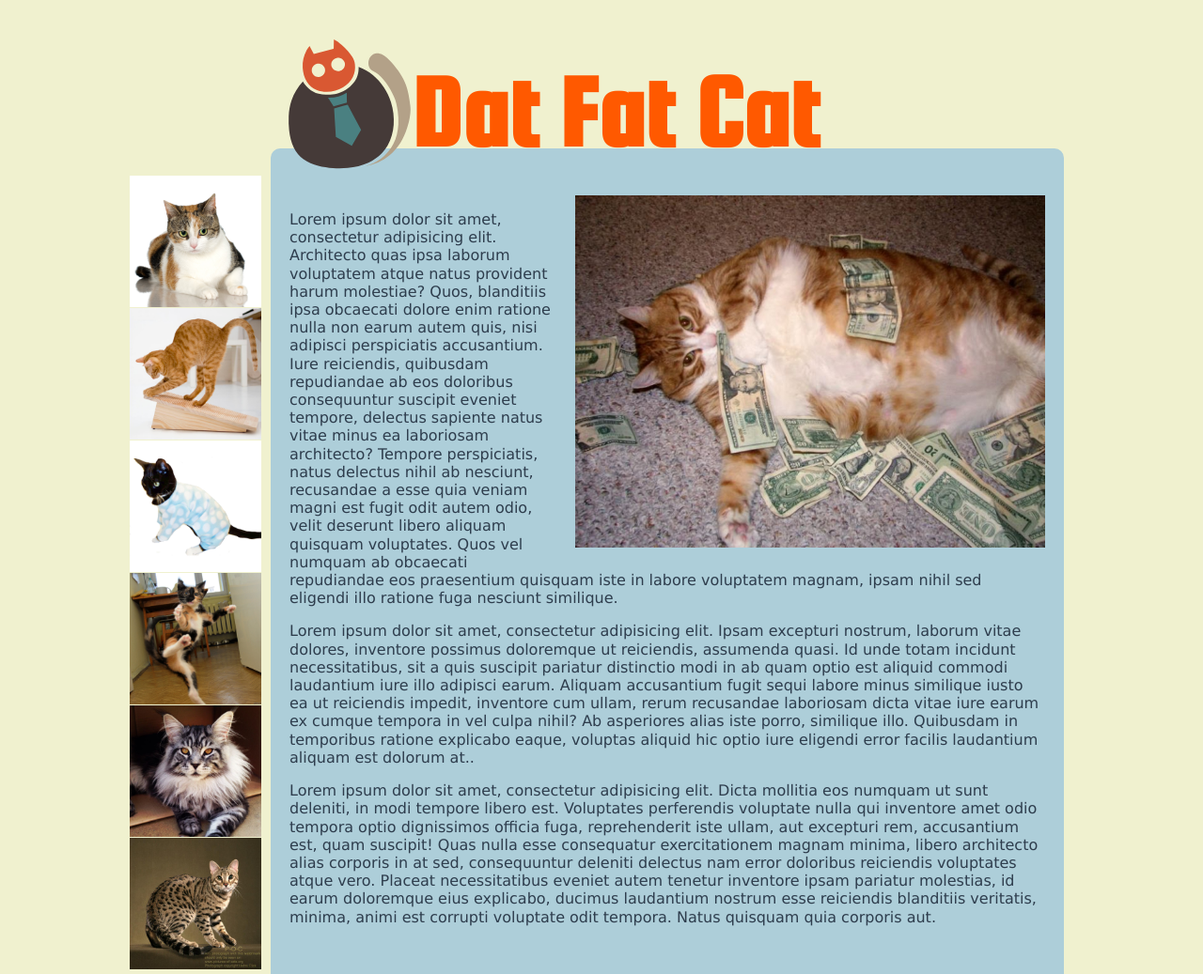
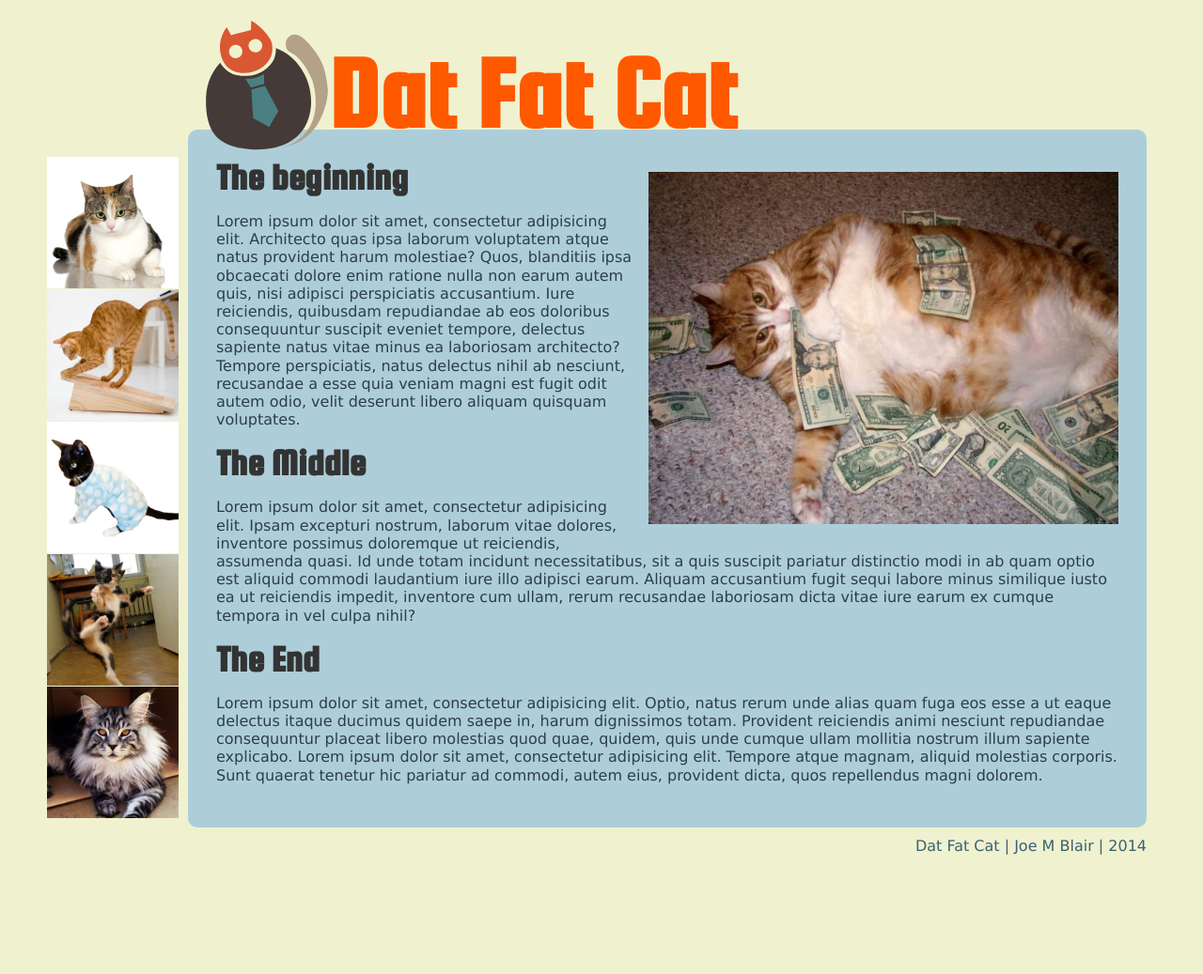
Before and after one commit to JoeMBlair/datfatcat.com, a plain HTML site: page html/index.html in a window 1280 px wide. Shown: the top 1037 px of the page at 94% size. After the commit the page ends 924 px from the top, so only its background shows below. Drawn offline with Linux system fonts and the light colour scheme; files whose address does not match are found by name.

Commit message:
Added some headers

```diff
--- a/html/css/dfc.css
+++ b/html/css/dfc.css
@@ -7,6 +7,14 @@ html {
 	font-family: Verdana, sans-serif;
 }
 
+h2 {
+	color: #333;
+	font-family: 'Squada One', sans-serif;
+	font-size: 40px;
+	padding: 0;
+	margin: 0;
+}
+
 main p {
 	color: #2E3D4D;
 	line-height: 120%;
@@ -14,7 +22,7 @@ main p {
 
 body {
 	min-width: 820px;
-	max-width: 1024px;
+	max-width: 1200px;
 	margin-left: auto;
 	margin-right: auto;
 }
@@ -22,7 +30,7 @@ body {
 header {
 	position: relative;
 	z-index: 1;
-	height: 150px;
+	height: 130px;
 	margin: 0;
 	padding-left: 10px;
 }
@@ -31,7 +39,7 @@ header img {
 	width: 150px;
 	height: 150px;
 	position: absolute;
-	margin: 30px 0 0 150px;
+	margin: 10px 0 0 150px;
 
 }
 
@@ -40,7 +48,7 @@ header h1 {
 	position: absolute;
 	font-size: 110px;
 	font-family: 'Squada One', sans-serif;
-	margin: 53px 0 0 300px;
+	margin: 33px 0 0 300px;
 	padding: 0;
 }
 
@@ -51,13 +59,13 @@ main {
 	max-width: 1200px;
 	min-height: 400px;
 	margin: 0 20px 10px 160px ;
-	padding: 50px 20px 50px 20px;
+	padding: 30px 30px 30px 30px;
 	border-radius: 10px;
 }
 
 main img {
 	display: block;
-	margin: 0px 0px 15px 15px;
+	margin: 15px 0px 15px 15px;
 	width: 500px;
 	height: 375px;
 	float: right;
--- a/html/index.html
+++ b/html/index.html
@@ -16,41 +16,25 @@
 		</header>
 
 		<aside>
-		<!-- 	<div class="block">
-				<img src="img/cat1.jpg" alt="Cat" />
-			</div>
-			<div class="block">
-				<img src="img/cat2.jpg" alt="Cat"/>
-			</div>
-			<div class="block">
-				<img src="img/cat3.jpg" alt="Cat"/>
-			</div>
-			<div class="block">
-				<img src="img/cat4.jpg" alt="Cat"/>
-			</div>
-			<div class="block">
-				<img src="img/cat5.jpg" alt="Cat"/>
-			</div>
-			<div class="block">
-				<img src="img/cat6.jpg" alt="Cat"/>
-			</div> -->
 			<ul>
 				<li><img src="img/cat1.jpg" alt=""></li>
 				<li><img src="img/cat2.jpg" alt=""></li>
 				<li><img src="img/cat3.jpg" alt=""></li>
 				<li><img src="img/cat4.jpg" alt=""></li>
 				<li><img src="img/cat5.jpg" alt=""></li>
-				<li><img src="img/cat6.jpg" alt=""></li>
 			</ul>
 		</aside>
 
 		<main>
 			<img src="img/fatcat1.jpg"  alt="Fat cat"/>
-			<p>Lorem ipsum dolor sit amet, consectetur adipisicing elit. Architecto quas ipsa laborum voluptatem atque natus provident harum molestiae? Quos, blanditiis ipsa obcaecati dolore enim ratione nulla non earum autem quis, nisi adipisci perspiciatis accusantium. Iure reiciendis, quibusdam repudiandae ab eos doloribus consequuntur suscipit eveniet tempore, delectus sapiente natus vitae minus ea laboriosam architecto? Tempore perspiciatis, natus delectus nihil ab nesciunt, recusandae a esse quia veniam magni est fugit odit autem odio, velit deserunt libero aliquam quisquam voluptates. Quos vel numquam ab obcaecati repudiandae eos praesentium quisquam iste in labore voluptatem magnam, ipsam nihil sed eligendi illo ratione fuga nesciunt similique.</p>
+			<h2>The beginning</h2>
+			<p>Lorem ipsum dolor sit amet, consectetur adipisicing elit. Architecto quas ipsa laborum voluptatem atque natus provident harum molestiae? Quos, blanditiis ipsa obcaecati dolore enim ratione nulla non earum autem quis, nisi adipisci perspiciatis accusantium. Iure reiciendis, quibusdam repudiandae ab eos doloribus consequuntur suscipit eveniet tempore, delectus sapiente natus vitae minus ea laboriosam architecto? Tempore perspiciatis, natus delectus nihil ab nesciunt, recusandae a esse quia veniam magni est fugit odit autem odio, velit deserunt libero aliquam quisquam voluptates.</p>
 
-			<p>Lorem ipsum dolor sit amet, consectetur adipisicing elit. Ipsam excepturi nostrum, laborum vitae dolores, inventore possimus doloremque ut reiciendis, assumenda quasi. Id unde totam incidunt necessitatibus, sit a quis suscipit pariatur distinctio modi in ab quam optio est aliquid commodi laudantium iure illo adipisci earum. Aliquam accusantium fugit sequi labore minus similique iusto ea ut reiciendis impedit, inventore cum ullam, rerum recusandae laboriosam dicta vitae iure earum ex cumque tempora in vel culpa nihil? Ab asperiores alias iste porro, similique illo. Quibusdam in temporibus ratione explicabo eaque, voluptas aliquid hic optio iure eligendi error facilis laudantium aliquam est dolorum at..</p>
+			<h2>The Middle</h2>
+			<p>Lorem ipsum dolor sit amet, consectetur adipisicing elit. Ipsam excepturi nostrum, laborum vitae dolores, inventore possimus doloremque ut reiciendis, assumenda quasi. Id unde totam incidunt necessitatibus, sit a quis suscipit pariatur distinctio modi in ab quam optio est aliquid commodi laudantium iure illo adipisci earum. Aliquam accusantium fugit sequi labore minus similique iusto ea ut reiciendis impedit, inventore cum ullam, rerum recusandae laboriosam dicta vitae iure earum ex cumque tempora in vel culpa nihil?</p>
 
-			<p>Lorem ipsum dolor sit amet, consectetur adipisicing elit. Dicta mollitia eos numquam ut sunt deleniti, in modi tempore libero est. Voluptates perferendis voluptate nulla qui inventore amet odio tempora optio dignissimos officia fuga, reprehenderit iste ullam, aut excepturi rem, accusantium est, quam suscipit! Quas nulla esse consequatur exercitationem magnam minima, libero architecto alias corporis in at sed, consequuntur deleniti delectus nam error doloribus reiciendis voluptates atque vero. Placeat necessitatibus eveniet autem tenetur inventore ipsam pariatur molestias, id earum doloremque eius explicabo, ducimus laudantium nostrum esse reiciendis blanditiis veritatis, minima, animi est corrupti voluptate odit tempora. Natus quisquam quia corporis aut.</p>
+			<h2>The End</h2>
+			<p>Lorem ipsum dolor sit amet, consectetur adipisicing elit. Optio, natus rerum unde alias quam fuga eos esse a ut eaque delectus itaque ducimus quidem saepe in, harum dignissimos totam. Provident reiciendis animi nesciunt repudiandae consequuntur placeat libero molestias quod quae, quidem, quis unde cumque ullam mollitia nostrum illum sapiente explicabo. Lorem ipsum dolor sit amet, consectetur adipisicing elit. Tempore atque magnam, aliquid molestias corporis. Sunt quaerat tenetur hic pariatur ad commodi, autem eius, provident dicta, quos repellendus magni dolorem.</p>
 		</main>
 
 
```
